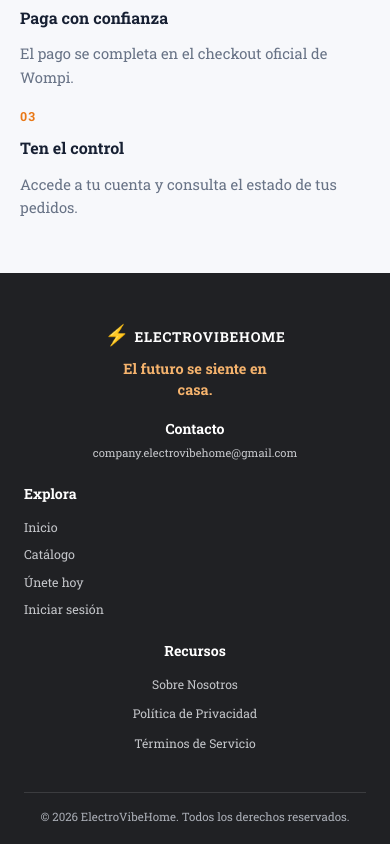
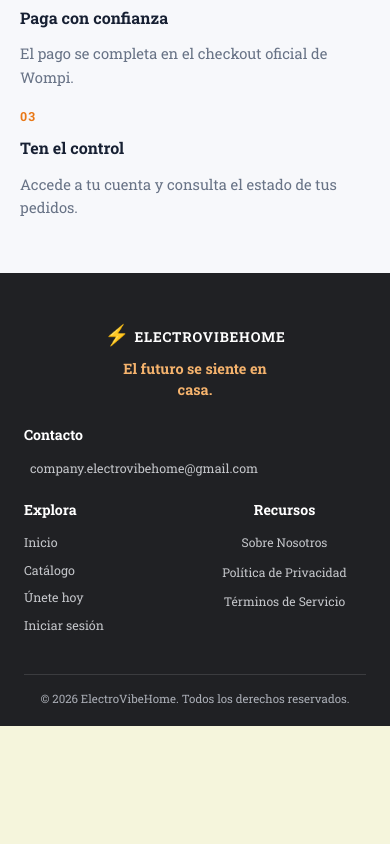
Before and after one commit to sro2005/my-app, a React (Vite) app: page / in a window 390 px wide. Shown: the part 1869-2713 px from the top of the page. After the commit the page ends 2595 px from the top, so only its background shows below. Built offline with nearby package versions, Linux system fonts and the light colour scheme.

Commit message:
Refine footer and informational page alignment

```diff
--- a/src/components/Footer.jsx
+++ b/src/components/Footer.jsx
@@ -16,10 +16,11 @@ const Footer = () => {
       <div className="evh-footer-brand">
         <Link className="evh-footer-logo" to="/" aria-label="ElectroVibeHome, ir al inicio"><span aria-hidden="true">⚡</span> ELECTROVIBEHOME</Link>
         <p>El futuro se siente en casa.</p>
-        <div className="evh-footer-contact">
-          <h2>Contacto</h2>
-          <a href="mailto:company.electrovibehome@gmail.com">company.electrovibehome@<wbr />gmail.com</a>
-        </div>
+      </div>
+
+      <div className="evh-footer-section evh-footer-contact">
+        <h2>Contacto</h2>
+        <a href="mailto:company.electrovibehome@gmail.com">company.electrovibehome@<wbr />gmail.com</a>
       </div>
 
       <div className="evh-footer-section">
--- a/src/styles/styles.css
+++ b/src/styles/styles.css
@@ -1432,20 +1432,21 @@ form.evh-form { display: grid; gap: 1.1rem; max-width: none; margin: 0; padding:
 .evh-site-header .goodbye-message p { margin: 0; }
 
 .evh-site-footer { display: block; padding: 3rem 1.5rem 1.25rem; color: #e9e9eb; background: #202124; text-align: left; }
-.evh-footer-inner { display: grid; grid-template-columns: 1.2fr .95fr 1.65fr; gap: 2rem; width: min(100%, 1180px); margin: 0 auto; }
+.evh-footer-inner { display: grid; grid-template-columns: 1.1fr 1.05fr .8fr .95fr; gap: 1.25rem; width: min(100%, 1180px); margin: 0 auto; }
 .evh-footer-brand { display: flex; flex-direction: column; align-items: center; text-align: center; }
 .evh-footer-logo { color: #fff; font-size: .86rem; font-weight: 900; letter-spacing: .06em; text-decoration: none; }
 .evh-footer-logo span { color: #f39435; font-size: 1.25rem; }
 .evh-footer-brand p { max-width: 20ch; margin: .75rem 0 0; color: #f5b36d; font-size: .9rem; font-weight: 800; line-height: 1.45; }
-.evh-footer-contact { display: grid; justify-items: center; gap: .45rem; width: 100%; margin-top: 1.15rem; }
-.evh-footer-contact h2 { margin: 0; color: #fff; font-size: .88rem; }
-.evh-footer-contact a { display: block; width: 100%; max-width: 100%; color: #c3c5c9; font-size: .7rem; line-height: 1.5; text-align: center; text-decoration: none; overflow-wrap: anywhere; }
+.evh-footer-contact { align-items: center; justify-content: flex-start; padding-top: .15rem; text-align: center; }
+.evh-footer-contact h2 { margin: 0 0 .35rem; color: #fff; font-size: .88rem; }
+.evh-footer-contact a { display: block; width: 100%; max-width: 15rem; color: #c3c5c9; font-size: .76rem; line-height: 1.5; text-align: center; text-decoration: none; overflow-wrap: anywhere; }
 .evh-footer-contact a:hover { color: #f5b36d; }
 .evh-footer-section { display: flex; flex-direction: column; align-items: flex-start; gap: .55rem; min-width: 0; margin: 0; text-align: left; }
 .evh-footer-section h2 { margin: 0 0 .35rem; color: #fff; font-size: .88rem; }
 .evh-footer-section a,.evh-footer-section > span { color: #c3c5c9; font-size: .78rem; line-height: 1.5; text-decoration: none; overflow-wrap: anywhere; }
 .evh-footer-section a:hover { color: #f5b36d; }
-.evh-footer-section:last-child { align-items: center; text-align: center; }
+.evh-footer-section:nth-child(3) { padding-left: .65rem; }
+.evh-footer-section:last-child { align-items: center; margin-left: -1rem; text-align: center; }
 .evh-footer-resources { display: grid; grid-template-columns: 1fr; justify-items: center; gap: .7rem; width: 100%; }
 .evh-footer-resources a { color: #c3c5c9; font-size: .76rem; line-height: 1.5; text-align: center; text-decoration: none; }
 .evh-footer-resources a:hover { color: #f5b36d; text-decoration: underline; }
@@ -1453,9 +1454,10 @@ form.evh-form { display: grid; gap: 1.1rem; max-width: none; margin: 0; padding:
 
 .evh-info-page { min-height: 70vh; padding: clamp(2rem, 5vw, 4.5rem) 1.25rem; background: #f8f7f3; }
 .evh-info-container { width: min(100%, 1040px); margin: 0 auto; }
-.evh-info-back { display: inline-flex; margin-bottom: 2rem; color: #8e4e1a; font-size: .86rem; font-weight: 750; text-decoration: none; }
-.evh-info-back:hover { color: #d96612; text-decoration: underline; }
-.evh-info-heading { max-width: 760px; margin-bottom: 1.5rem; padding: 0; color: inherit; background: transparent; text-align: left; }
+.evh-info-back { display: inline-flex; align-items: center; gap: .45rem; margin-bottom: 2rem; padding: .6rem .9rem; border: 1px solid #ead8c6; border-radius: 999px; color: #8e4e1a; background: #fffaf4; font-size: .86rem; font-weight: 750; text-decoration: none; transition: background-color .18s ease, border-color .18s ease, transform .18s ease; }
+.evh-info-back:hover { transform: translateX(-2px); border-color: #e9b47f; color: #8e4e1a; background: #fff1df; }
+.evh-info-back:focus-visible { outline: 3px solid rgba(233,120,22,.35); outline-offset: 3px; }
+.evh-info-heading { max-width: 760px; margin: 0 auto 1.5rem; padding: 0; color: inherit; background: transparent; text-align: center; }
 .evh-info-heading .evh-eyebrow,.evh-info-contact .evh-eyebrow { color: #a65b1d; font-size: .7rem; font-weight: 900; letter-spacing: .13em; }
 .evh-info-heading h1 { margin: .55rem 0 .8rem; color: #202b3e; font-size: clamp(2rem, 5vw, 3.4rem); line-height: 1.08; }
 .evh-info-heading > p { margin: 0; color: #596477; font-size: clamp(1rem, 2vw, 1.15rem); line-height: 1.7; }
@@ -1485,8 +1487,9 @@ form.evh-form { display: grid; gap: 1.1rem; max-width: none; margin: 0; padding:
   .evh-site-brand { justify-content: center; }
   .evh-site-header nav { width: 100%; }
   .evh-header-links { justify-content: center; }
-  .evh-footer-inner { grid-template-columns: repeat(2, minmax(0, 1fr)); gap: 1.5rem; }
-  .evh-footer-section:last-child { grid-column: 1 / -1; }
+  .evh-footer-inner { grid-template-columns: repeat(2, minmax(0, 1fr)); gap: 1.5rem 1.25rem; }
+  .evh-footer-section:nth-child(3) { padding-left: 0; }
+  .evh-footer-section:last-child { margin-left: 0; }
 }
 
 @media (max-width: 480px) {
@@ -1494,6 +1497,6 @@ form.evh-form { display: grid; gap: 1.1rem; max-width: none; margin: 0; padding:
   .evh-header-links { gap: .15rem; }
   .evh-header-links a,.evh-header-links .evh-site-logout { gap: .35rem; padding: .45rem .55rem; font-size: .7rem; }
   .evh-footer-inner { grid-template-columns: 1fr 1fr; gap: 1.4rem 1rem; }
-  .evh-footer-brand { grid-column: 1 / -1; }
+  .evh-footer-brand,.evh-footer-contact { grid-column: 1 / -1; }
   .evh-footer-resources { grid-template-columns: 1fr; }
 }
```
